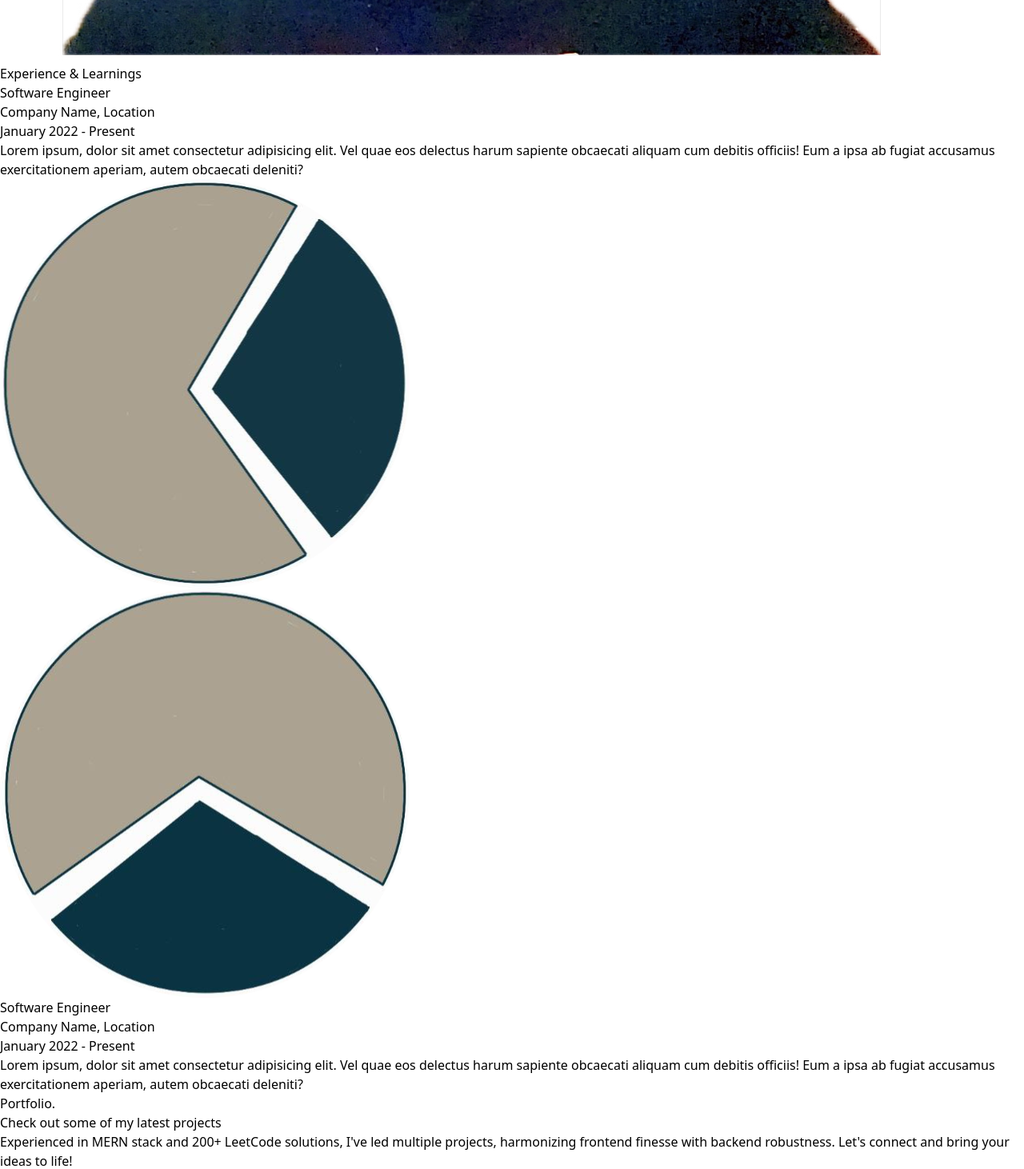
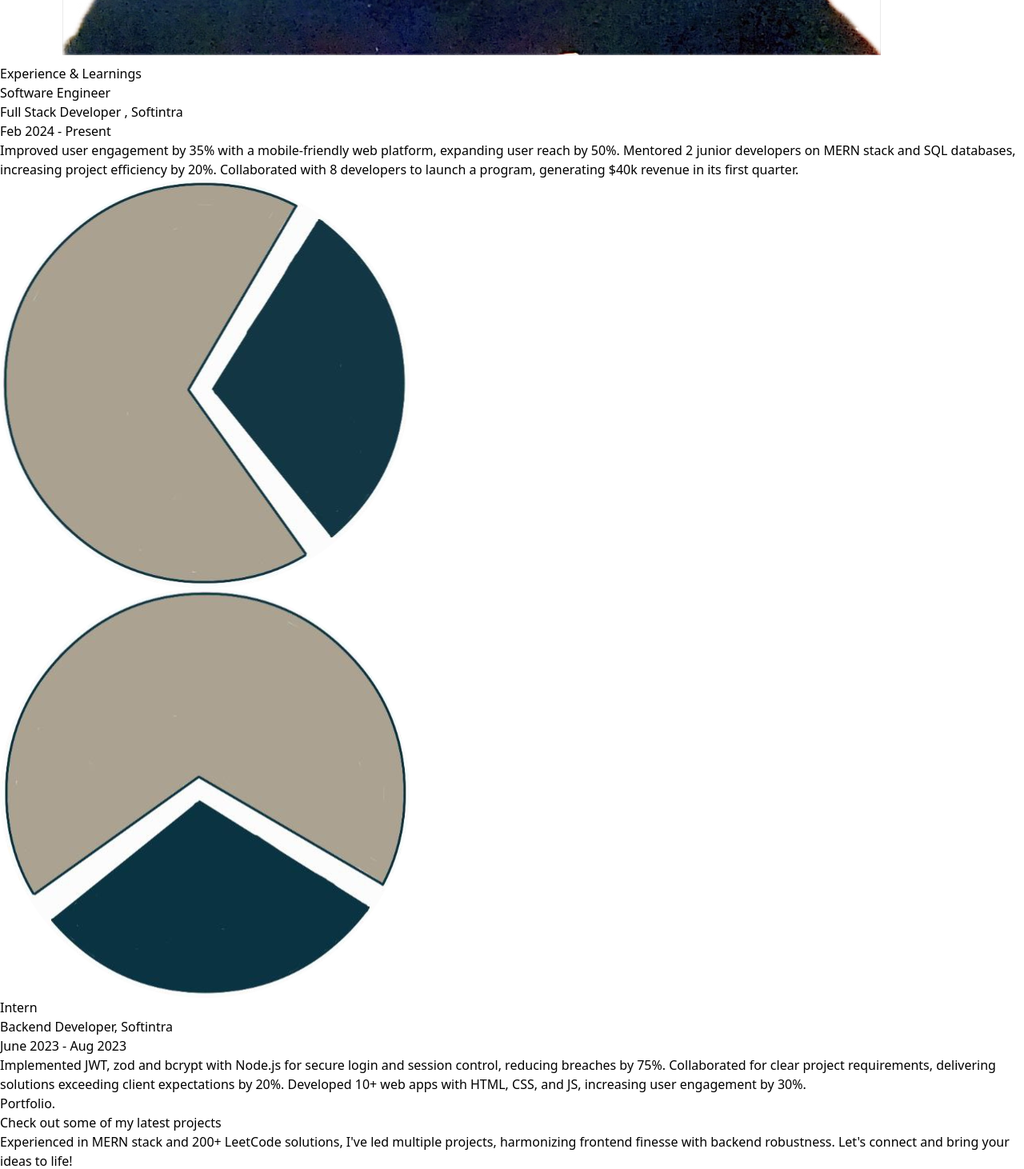
Before and after one commit to itskumar666/Portfolio, a React (Vite) app: page / in a window 1280 px wide. Shown: the part 2580-4042 px from the top of the page at 80% size. Built offline with nearby package versions, Linux system fonts and the light colour scheme.

Commit message:
css complete

```diff
--- a/src/Components/Experienced.tsx
+++ b/src/Components/Experienced.tsx
@@ -11,19 +11,20 @@ export const ExperiencePage = () => {
 
                 <div className="mb-8 mx-8 md:w-2/6 md:mt-2">
                     <h3 className="text-xl font-bold my-2 md:text">Software Engineer</h3>
-                    <p className="text-gray-600 my-2">Company Name, Location</p>
-                    <p className="text-gray-700 my-2">January 2022 - Present</p>
-                    <p>Lorem ipsum, dolor sit amet consectetur adipisicing elit. Vel quae eos delectus harum sapiente obcaecati aliquam cum debitis officiis! Eum a ipsa ab fugiat accusamus exercitationem aperiam, autem obcaecati deleniti?</p>
+                    <p className="text-gray-600 my-2">Full Stack Developer , Softintra</p>
+                    <p className="text-gray-700 my-2">Feb 2024 - Present</p>
+                    <p>
+Improved user engagement by 35% with a mobile-friendly web platform, expanding user reach by 50%. Mentored 2 junior developers on MERN stack and SQL databases, increasing project efficiency by 20%. Collaborated with 8 developers to launch a program, generating $40k revenue in its first quarter.</p>
                 </div>
                 <div className="md:block hidden h-2/6 w-2/6 md:pt-16"> <img src={sphere} alt="" /></div>
                 <div className="ml-24 mb-7 w-2/6  md:hidden"><img src={vsphere} alt="" /></div>
 
                 <div className="mb-8 mx-8 md:w-2/6 md:mt-56 md:pl-5">
-                    <h3 className="text-xl font-bold my-2 md:text">Software Engineer</h3>
-                    <p className="text-gray-600 my-2">Company Name, Location</p>
-                    <p className="text-gray-700 my-2">January 2022 - Present</p>
-                    <p>Lorem ipsum, dolor sit amet consectetur adipisicing elit. Vel quae eos delectus harum sapiente obcaecati aliquam cum debitis officiis! Eum a ipsa ab fugiat accusamus exercitationem aperiam, autem obcaecati deleniti?</p>
-                </div>
+                    <h3 className="text-xl font-bold my-2 md:text">Intern</h3>
+                    <p className="text-gray-600 my-2">Backend Developer, Softintra</p>
+                    <p className="text-gray-700 my-2">June 2023 - Aug 2023</p>
+<p>
+Implemented JWT, zod and bcrypt with Node.js for secure login and session control, reducing breaches by 75%. Collaborated for clear project requirements, delivering solutions exceeding client expectations by 20%. Developed 10+ web apps with HTML, CSS, and JS, increasing user engagement by 30%.</p>                </div>
             </div>
         </div>
     );
```
